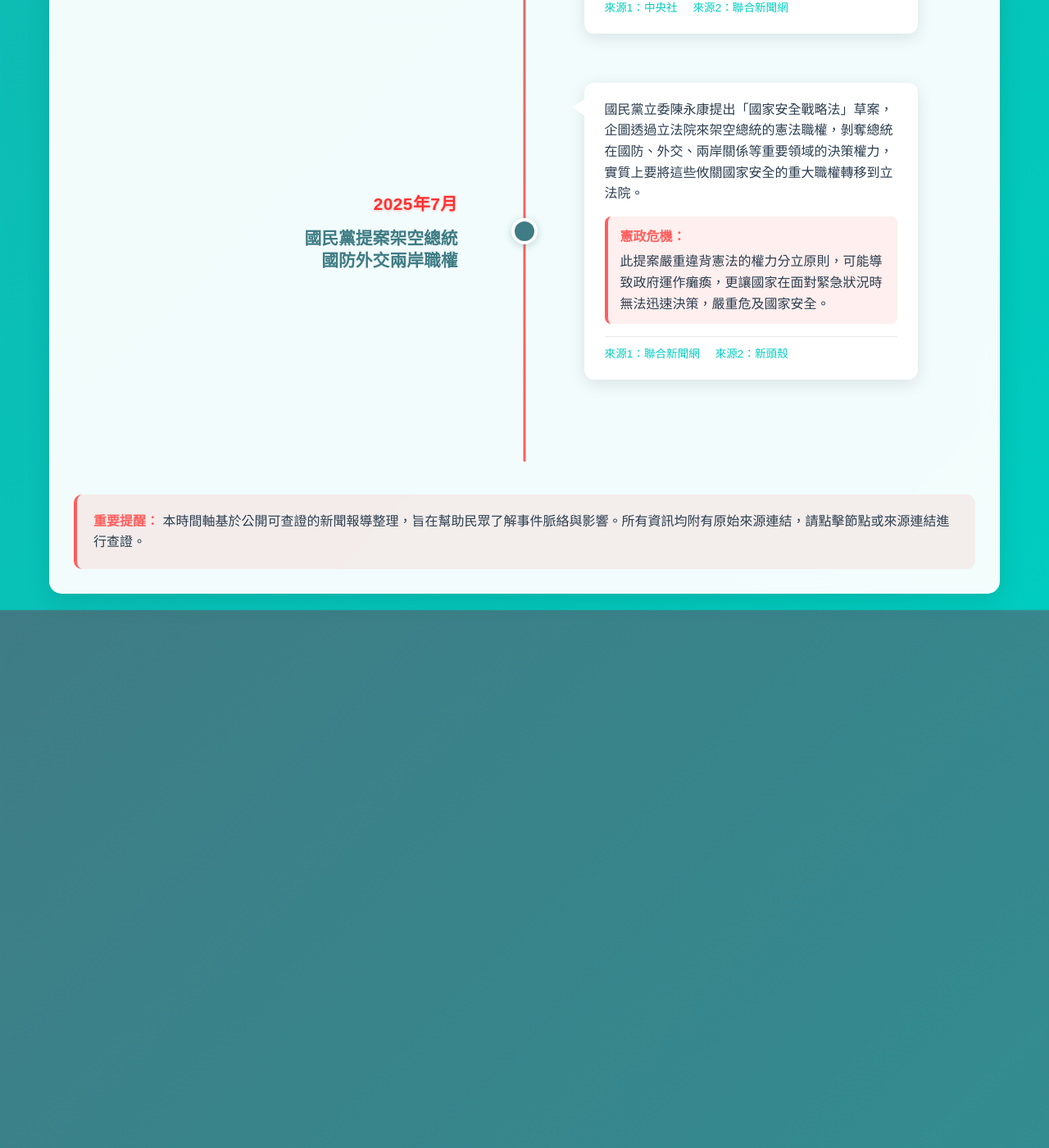
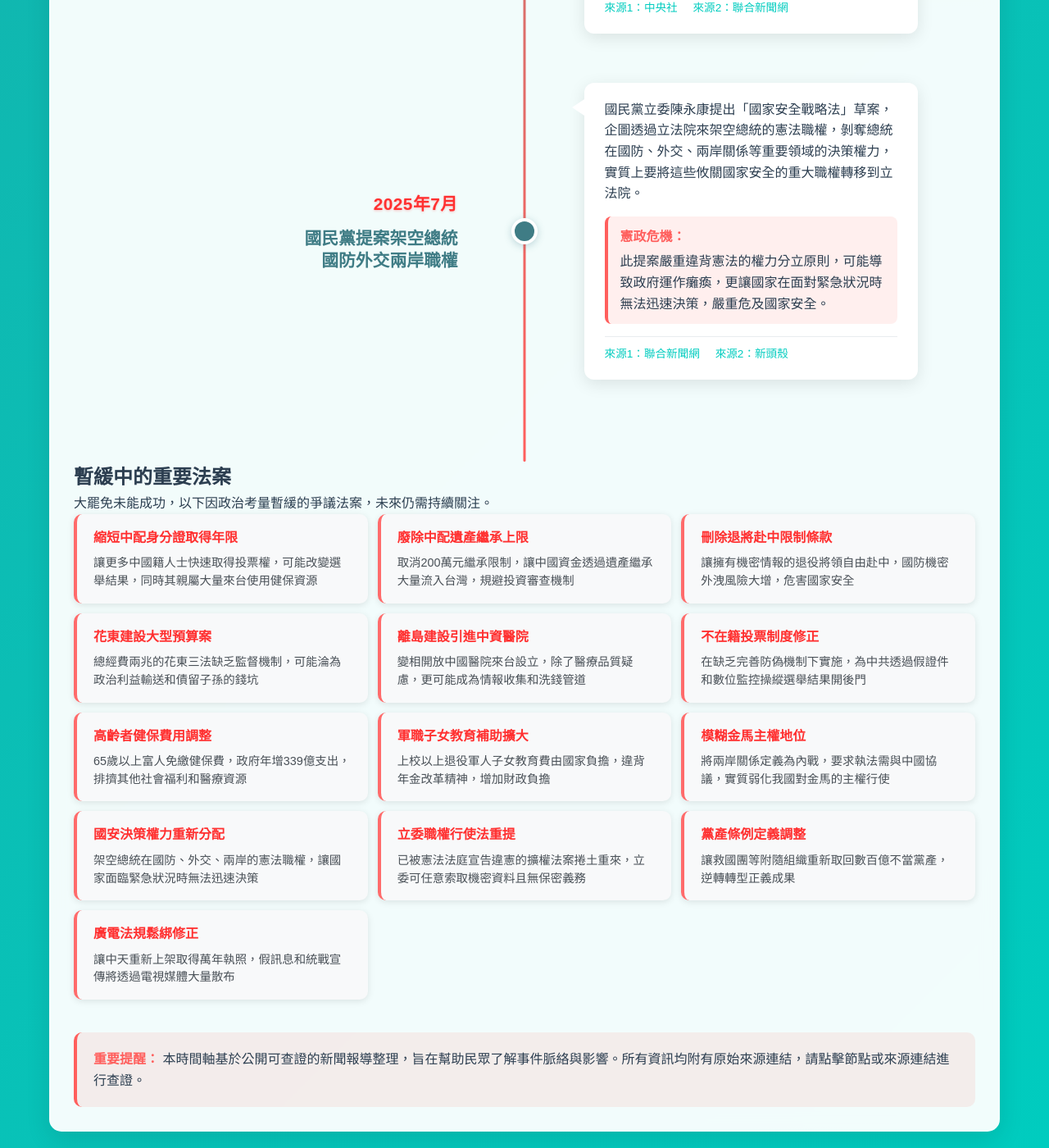
Before and after one commit to keroyu/anti-cw, a Jekyll site: the page built from bamian/index.html, in a window 1280 px wide and 1400 px high, scrolled down 7772 px. Shown: the whole window at 82% size. Built offline with Jekyll 4.4.1, drawn with Linux system fonts in a browser that asks for light colours; before the commit the page ends 8516 px from its top, so only the background shows below that.

Commit message:
加回「暫緩中的重要法案」區塊並調整說明文字
- 加回 13 項暫緩法案清單
- 說明文字改為「大罷免未能成功，未來仍需持續關注」
- 新增對應 CSS 樣式及手機版響應式設計

🤖 Generated with [Claude Code](https://claude.com/claude-code)

Co-Authored-By: Claude Opus 4.5 <noreply@anthropic.com>

```diff
--- a/bamian/index.html
+++ b/bamian/index.html
@@ -425,6 +425,67 @@ breadcrumb: true
     </div>
 </div>
 
+<div class="pending-laws-section">
+    <div class="pending-laws-header">
+        <h2>暫緩中的重要法案</h2>
+        <p>大罷免未能成功，以下因政治考量暫緩的爭議法案，未來仍需持續關注。</p>
+    </div>
+    <div class="laws-grid">
+        <div class="law-item">
+            <div class="law-title">縮短中配身分證取得年限</div>
+            <div class="law-consequence">讓更多中國籍人士快速取得投票權，可能改變選舉結果，同時其親屬大量來台使用健保資源</div>
+        </div>
+        <div class="law-item">
+            <div class="law-title">廢除中配遺產繼承上限</div>
+            <div class="law-consequence">取消200萬元繼承限制，讓中國資金透過遺產繼承大量流入台灣，規避投資審查機制</div>
+        </div>
+        <div class="law-item">
+            <div class="law-title">刪除退將赴中限制條款</div>
+            <div class="law-consequence">讓擁有機密情報的退役將領自由赴中，國防機密外洩風險大增，危害國家安全</div>
+        </div>
+        <div class="law-item">
+            <div class="law-title">花東建設大型預算案</div>
+            <div class="law-consequence">總經費兩兆的花東三法缺乏監督機制，可能淪為政治利益輸送和債留子孫的錢坑</div>
+        </div>
+        <div class="law-item">
+            <div class="law-title">離島建設引進中資醫院</div>
+            <div class="law-consequence">變相開放中國醫院來台設立，除了醫療品質疑慮，更可能成為情報收集和洗錢管道</div>
+        </div>
+        <div class="law-item">
+            <div class="law-title">不在籍投票制度修正</div>
+            <div class="law-consequence">在缺乏完善防偽機制下實施，為中共透過假證件和數位監控操縱選舉結果開後門</div>
+        </div>
+        <div class="law-item">
+            <div class="law-title">高齡者健保費用調整</div>
+            <div class="law-consequence">65歲以上富人免繳健保費，政府年增339億支出，排擠其他社會福利和醫療資源</div>
+        </div>
+        <div class="law-item">
+            <div class="law-title">軍職子女教育補助擴大</div>
+            <div class="law-consequence">上校以上退役軍人子女教育費由國家負擔，違背年金改革精神，增加財政負擔</div>
+        </div>
+        <div class="law-item">
+            <div class="law-title">模糊金馬主權地位</div>
+            <div class="law-consequence">將兩岸關係定義為內戰，要求執法需與中國協議，實質弱化我國對金馬的主權行使</div>
+        </div>
+        <div class="law-item">
+            <div class="law-title">國安決策權力重新分配</div>
+            <div class="law-consequence">架空總統在國防、外交、兩岸的憲法職權，讓國家面臨緊急狀況時無法迅速決策</div>
+        </div>
+        <div class="law-item">
+            <div class="law-title">立委職權行使法重提</div>
+            <div class="law-consequence">已被憲法法庭宣告違憲的擴權法案捲土重來，立委可任意索取機密資料且無保密義務</div>
+        </div>
+        <div class="law-item">
+            <div class="law-title">黨產條例定義調整</div>
+            <div class="law-consequence">讓救國團等附隨組織重新取回數百億不當黨產，逆轉轉型正義成果</div>
+        </div>
+        <div class="law-item">
+            <div class="law-title">廣電法規鬆綁修正</div>
+            <div class="law-consequence">讓中天重新上架取得萬年執照，假訊息和統戰宣傳將透過電視媒體大量散布</div>
+        </div>
+    </div>
+</div>
+
 <div style="margin-top: 40px; padding: 20px; background: rgba(255, 95, 93, 0.1); border-radius: 10px; border-left: 4px solid #FF5F5D;">
     <p style="color: #2c3e50; margin: 0; line-height: 1.6;">
         <strong style="color: #FF5F5D;">重要提醒：</strong>
```
Also changed, not shown: css/nav-bamian.css (+97 -0 lines).
